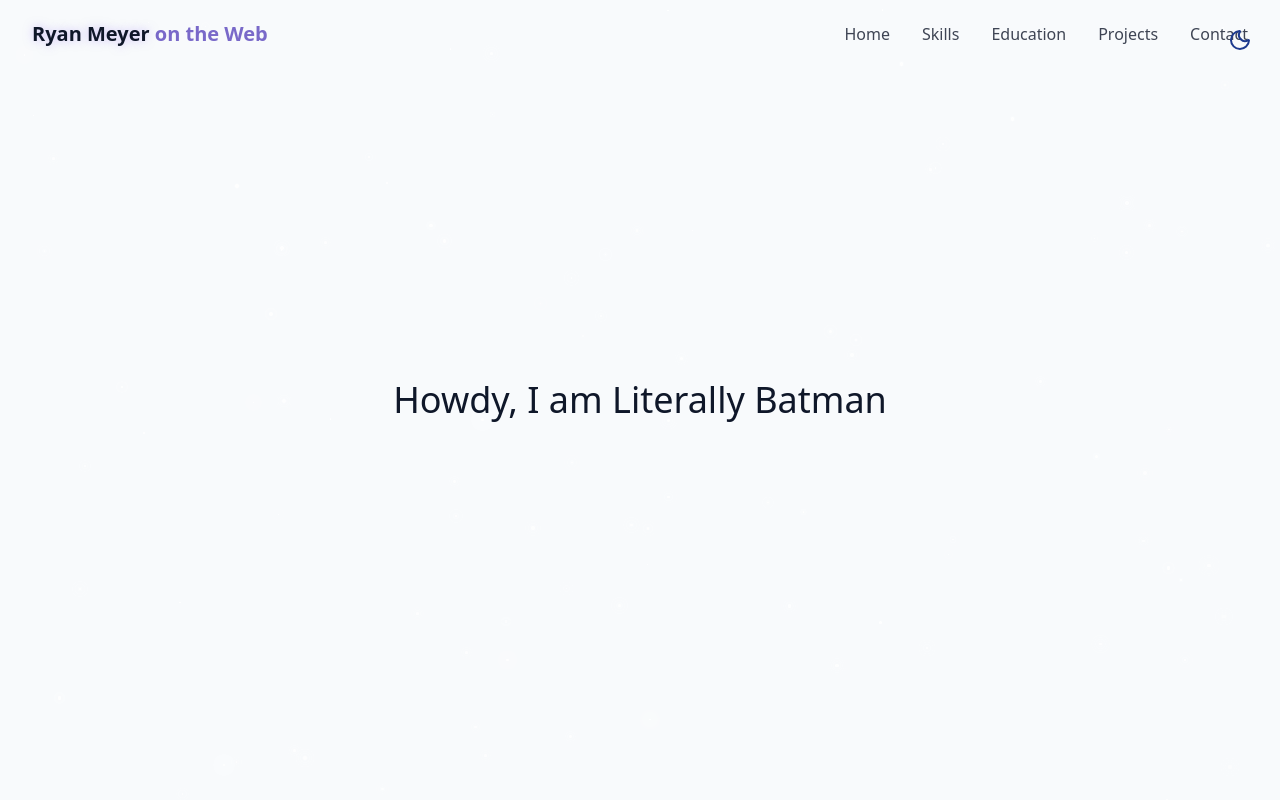
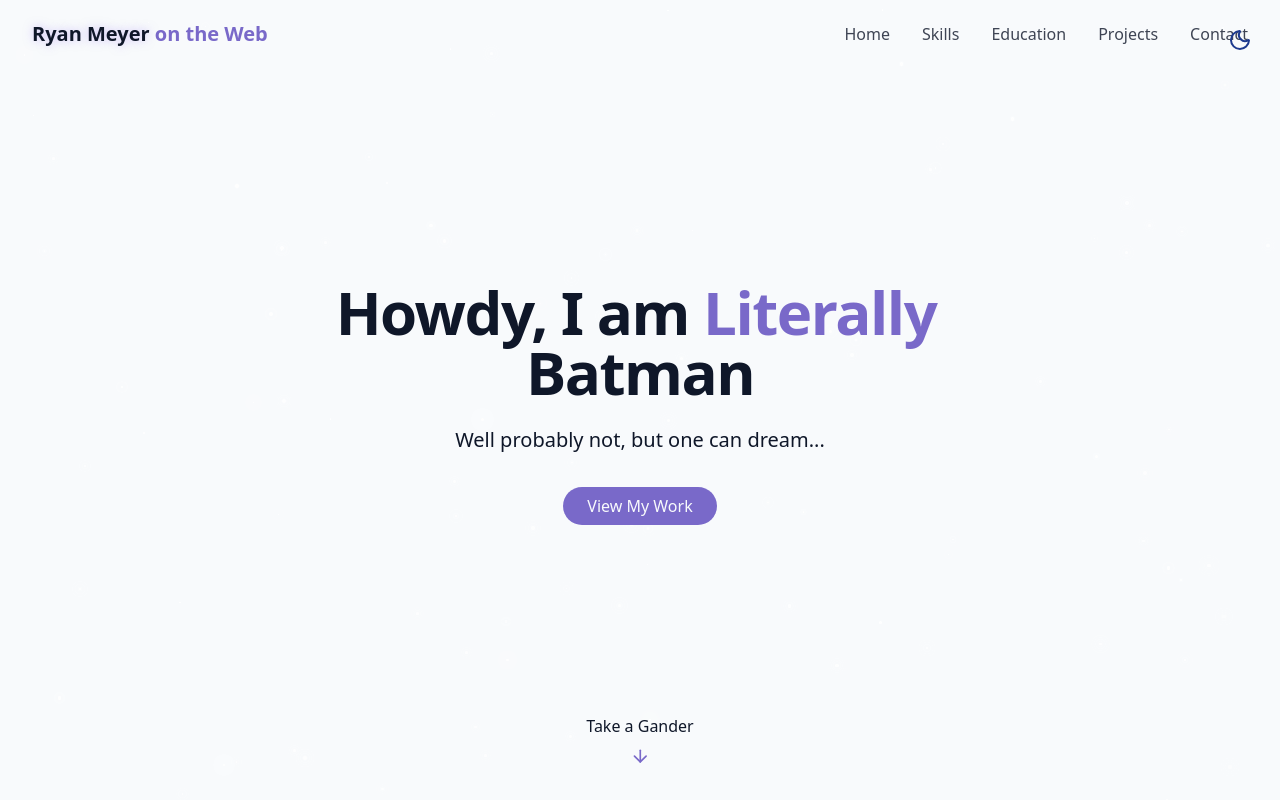
Before and after one commit to rpmeyer3/Parrot, a React (Vite) app: page / in a window 1280 px wide. Built offline with nearby package versions, Linux system fonts and the light colour scheme.

Commit message:
Enhance HeroSection with animations and CTA
Added animated text effects, a subtitle, a call-to-action button linking to the projects section, and a bouncing arrow indicator to improve user engagement and visual appeal in the HeroSection component.

```diff
--- a/src/components/HeroSection.jsx
+++ b/src/components/HeroSection.jsx
@@ -1,16 +1,35 @@
 import React from "react";
+import { ArrowDown } from "lucide-react";
 
 export const HeroSection = () => {
     return<section id="home" className="relative min-h-screen flex flex-col items-center justify-center px-4"
     >
             <div className="container max-w-4xl mx-auto text-center z-10">
                 <div className="space-y-6">
-                    <h1 className ="text-4xl">
-                        <span>Howdy, I am</span>
-                        <span> Literally</span>
-                        <span> Batman</span>
+                    <h1 className ="text-4xl md:text-6xl font-bold tracking-tight">
+                        <span className="opacity-0 animate-fade-in">Howdy, I am </span>
+                        <span className="text-primary opacity-0 animate-fade-in-delay-1"> Literally</span>
+                        <span className="text-gradient ml-2 opacity-0 animate-fade-in-delay-2"> Batman</span>
                     </h1>
+
+                    <p className="text-lg md:text-xl text-muted-foreground max-2-2xl mx-auto opacity-0 animate-fade-in-delay-3">
+                        Well probably not, but one can dream...
+                    </p>
+
+                    <div className="pt-4 opacity-0 animate-fade-in-delay-4">
+                        <a href="#projects" className="cosmic-button">
+                            View My Work
+                        </a>
+                    </div>
                 </div>
             </div>
+
+            <div className="absolute bottom-8 left-1/2 transform -translate-x-1/2 flex flex-col items-center animate-bounce">
+                <span className="txt-sm text-muted-foreground mb-2">
+                    Take a Gander
+                </span>
+                <ArrowDown className="h-5 w-5 text-primary " />
+            </div>
+
     </section>
 }
```
